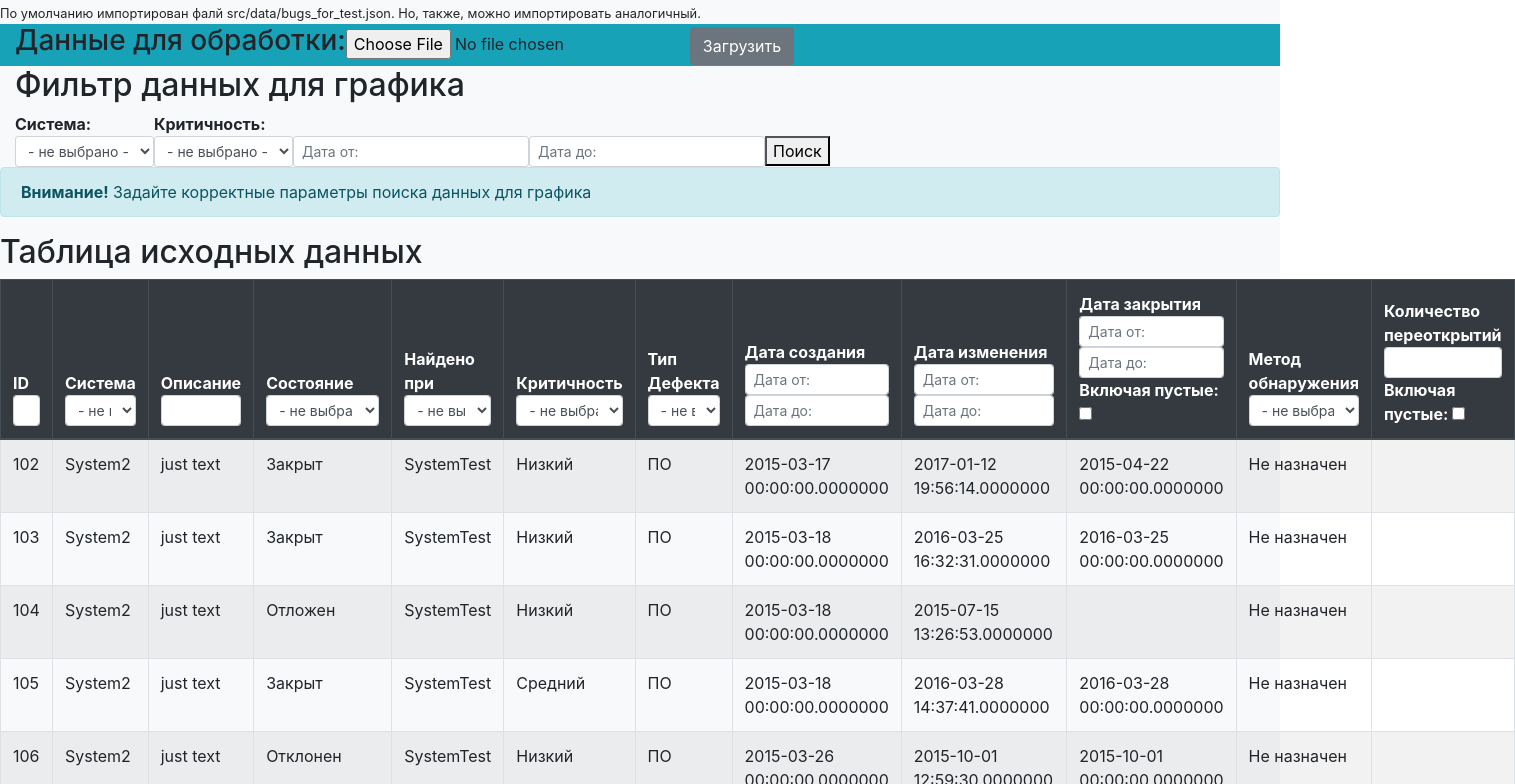
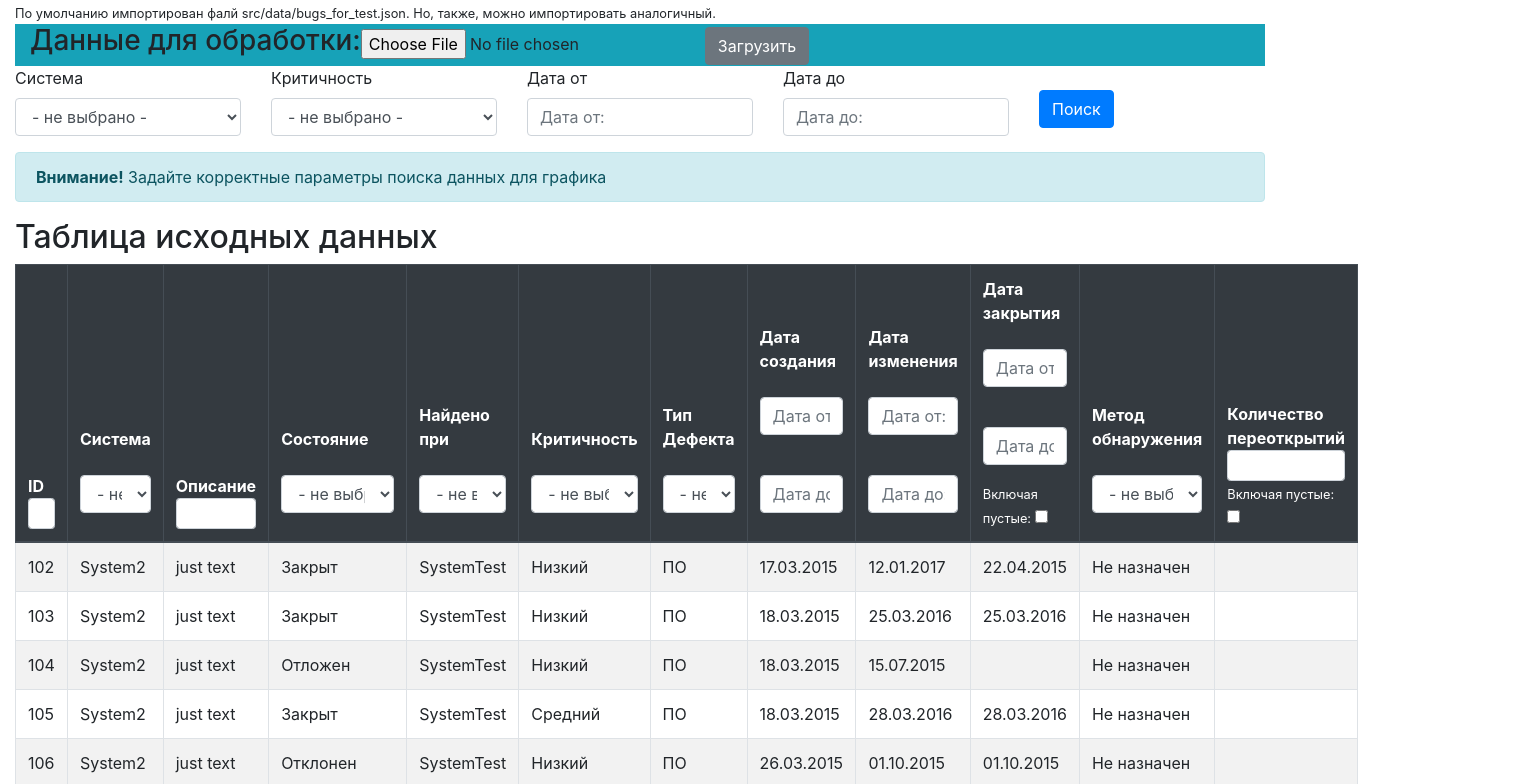
Before and after one commit to someSOAP/BugStatistic, a React (Create React App) app: page / in a window 1280 px wide. Shown: the top 784 px of the page, 1515 px wide, since content can reach past the window. Built offline with nearby package versions, Linux system fonts and the light colour scheme.

Commit message:
Оптимизация и рефакторинг кода

```diff
--- a/package.json
+++ b/package.json
@@ -8,10 +8,11 @@
     "date-fns": "^1.30.1",
     "jquery": "^3.3.1",
     "moment": "^2.24.0",
-    "react": "^16.7.0",
+    "react": "^16.12.0",
+    "react-bootstrap": "^1.0.0-beta.14",
     "react-chartjs-2": "^2.7.4",
     "react-datepicker": "^2.0.0",
-    "react-dom": "^16.7.0",
+    "react-dom": "^16.12.0",
     "react-paginate": "^6.2.1",
     "react-scripts": "2.1.3"
   },
--- a/src/App.js
+++ b/src/App.js
@@ -5,6 +5,7 @@ import * as AppF            from "./functions/appfunctions";
 import * as C               from './constants/'
 import LineChart            from './components/chart'
 import $                    from 'jquery'
+import { Container }        from "react-bootstrap";
 const data = require('./data/bugs_for_test.json')
 
 //получаем все возможные значения для указанных полей
@@ -108,7 +109,7 @@ class App extends Component {
     const { createDate, changeDate, closeDate, paginated, pageSelected} = state
     const { xAxisLabels, yAxisValues, system, criticalness } = state.chartData
     return (
-      <div className="wrapper bg-light">
+      <Container fluid>
       <small>По умолчанию импортирован фалй src/data/bugs_for_test.json. Но, также, можно импортировать аналогичный.</small>
       <div className = "container-fluid bg-info">
         <h3 className = 'd-inline-block'>Данные для обработки:{" "} </h3>
@@ -164,7 +165,7 @@ class App extends Component {
                                 closeDate
                               }}
           />
-      </div>
+      </Container>
     );
   }
 }
--- a/src/components/filters.js
+++ b/src/components/filters.js
@@ -1,7 +1,7 @@
 import React        from 'react'
 import Select       from './prescomponents/select'
-import DatePic      from './prescomponents/datepic'
-
+import DatePicker   from './prescomponents/datepic'
+import { Row, Col, Button } from 'react-bootstrap'
 
 //компонента с фильтрами для построения графика
 class Filters extends React.Component{
@@ -17,47 +17,57 @@ class Filters extends React.Component{
             }
         }
         return(
-            <div className = 'container-fluid'>
-                <h2>Фильтр данных для графика</h2>
-                <div className = 'd-inline-block'>
-                    <strong>Система:</strong>
+            <Row>
+                <Col>
                     <Select
                         options = { systems }
+                        title   = "Система"
                         onSelect = {({target}) => {
                             setter('chartData', target.value, 'system')
                             renewChart()
                         }
                         }
                     />
-                </div>
-                <div className = 'd-inline-block'>
-                    <strong>Критичность:</strong>
+                </Col>
+                <Col>
                     <Select
-                        options = { criticalnesses }
+                        options  = { criticalnesses }
+                        title    = "Критичность"
                         onSelect = {({target}) => {
                             setter('chartData', target.value, 'criticalness')
                             renewChart()
                         }}
                     />
-                </div>
-                <DatePic
+                </Col>
+                <Col>
+                    <DatePicker
                         placeholder = "Дата от:"
+                        title = "Дата от"
                         onChange = {(value) => {
                             setter('chartData', value, 'startDate')
                             renewChart()
                         }}
                         selected = {startDate}
                     />
-                <DatePic
+                </Col>
+                <Col>
+                    <DatePicker
                         placeholder = "Дата до:"
+                        title = "Дата до"
                         onChange = {(value) => {
                             setter('chartData', value, 'endDate')
                             renewChart()
                         }}
                         selected = {endDate}
                     />
-                <button onClick = {filterChart}> Поиск </button>
-            </div>
+                </Col>
+                <Col>
+                    <br/>
+                    <Button onClick = {filterChart}>
+                        Поиск
+                    </Button>
+                </Col>
+            </Row>
         )
     }
 }
--- a/src/components/prescomponents/datepic.js
+++ b/src/components/prescomponents/datepic.js
@@ -1,17 +1,21 @@
 import React from 'react'
-import DatePicker from 'react-datepicker'
+import _DatePicker from 'react-datepicker'
 import "react-datepicker/dist/react-datepicker.css";
-
+import { Form } from "react-bootstrap";
 
 // Компонент выбора даты с заданными по-умолчанию настройками
-const DatePic = ({selected, onChange = f=>f, placeholder = ''}) => {
-    return <DatePicker
+const DatePicker = ({selected, title, onChange = f=>f, placeholder = ''}) => {
+    return (
+        <Form.Group>
+            <Form.Label>{ title }</Form.Label>
+            <br/>
+            <_DatePicker
                 onChange                = {onChange}
                 selected                = {selected}
                 dateFormat              = "dd.MM.yyyy"
                 todayButton             = {"Сегодня"}
                 dropdownMode            = "select"
-                className               = "form-control form-control-sm"
+                className               = "form-control"
                 yearDropdownItemNumber  = {5}
                 isClearable             = {true}
                 placeholderText = {placeholder}
@@ -19,6 +23,9 @@ const DatePic = ({selected, onChange = f=>f, placeholder = ''}) => {
                 showYearDropdown
                 scrollableYearDropdown
             />
+        </Form.Group>
+        )
+
 
 }
-export default DatePic
+export default DatePicker
--- a/src/components/prescomponents/select.js
+++ b/src/components/prescomponents/select.js
@@ -1,10 +1,13 @@
 import React from 'react'
+import { Form } from 'react-bootstrap'
 import * as C from '../../constants'
 
 //компоненты выпадающий список. По умолчанию содержит значение "- не выбрано -" и остальные, которые в него подаём через props
-const Select = ({ options, onSelect =f=>f }) => {
+const Select = ({ options, title, onSelect =f=>f }) => {
     return(
-            <select className = 'form-control form-control-sm' onChange = {onSelect}>
+        <Form.Group>
+            <Form.Label>{ title }</Form.Label>
+            <Form.Control as="select" onChange = { onSelect }>
                 <option key = {'empty'} value = {C.empty}>{C.empty}</option>
                 {options ?
                     options.map(
@@ -12,8 +15,8 @@ const Select = ({ options, onSelect =f=>f }) => {
                             <option key = {i} value = {option}>{option}</option>
                     ) : null
                 }
-            </select>
-
+            </Form.Control>
+        </Form.Group>
     )
 }
 
--- a/src/components/prescomponents/table.js
+++ b/src/components/prescomponents/table.js
@@ -5,7 +5,7 @@ import { empty }        from '../../constants'
 import Pagination       from '../pagination'
 import $                from 'jquery'
 
-const { valuesToArray, attrsToArray, formatStr, createFilterField } = TableF
+const { valuesToArray, formatStr, createFilterField } = TableF
 
 // функция по очистке фильтров таблицы
 // в данном случае, использовать jQuery оказалось проще,
@@ -33,20 +33,22 @@ class Table extends React.Component{
                 <h2>{title}</h2>
                 <table className='table table-bordered table-striped table-hover'>
                     <thead className = 'thead-dark'>
+                        <tr>
                             {
-                            attrsToArray(headrows[0]).map((attr, i) =>
-                                    <th scope="col">
+                                Object.keys(headrows[0]).map((attr, i) =>
+                                        <th scope="col" key={i}>
                                             {formatStr(attr)}
                                             {createFilterField(attr, options, filters, dateValues, i)}
                                         </th>
                                 )
                             }
+                        </tr>
                     </thead>
                     {
                         (rows.length) ?
                     <tbody>
                         {
-                            rows.map(row => <Row args={valuesToArray(row)}/>)
+                            rows.map((row, key) => <Row args={valuesToArray(row)} key={key}/>)
                         }
                     </tbody> :
                     <div>
@@ -54,17 +56,17 @@ class Table extends React.Component{
                     </div>
                     }
                 </table>
-                <div class="btn-group float-left">
+                <div className="btn-group float-left">
                     <Pagination
                         openPage ={openPage}
                         pageCount = {pageCount}
                         pageSelected = {pageSelected}
                     />
                 </div>
-                <div class="btn-group float-right" role="group" aria-label="Basic example">
+                <div className="btn-group float-right" role="group" aria-label="Basic example">
                     <button
                         type="button"
-                        class="btn btn-secondary"
+                        className="btn btn-secondary"
                         onClick = {
                             () => {
                                 clearFilters()
@@ -75,7 +77,7 @@ class Table extends React.Component{
                     </button>
                     <button
                         type="button"
-                        class="btn btn-secondary"
+                        className="btn btn-secondary"
                         onClick = {filterData}
                     > Отфильтровать
                     </button>
--- a/src/components/prescomponents/tablerow.js
+++ b/src/components/prescomponents/tablerow.js
@@ -1,13 +1,13 @@
 import React from 'react'
-
+import moment from "moment"
 
 // Компонента создаёт строку в таблице
 // с колонками из параметра args
 const Row = ({args}) =>
     <tr>
         {
-            args.map(argument =>
-                <td>{argument}</td>
+            args.map((value, index) =>
+                <td key={index}>{moment(value, moment.ISO_8601).isValid() ? moment(value).format("DD.MM.YYYY") : value}</td>
             )
         }
     </tr>
--- a/src/functions/tablefunctions.js
+++ b/src/functions/tablefunctions.js
@@ -1,6 +1,6 @@
-import React    from 'react'
-import Select   from '../components/prescomponents/select'
-import DatePic  from '../components/prescomponents/datepic'
+import React      from 'react'
+import Select     from '../components/prescomponents/select'
+import DatePicker from '../components/prescomponents/datepic'
 import moment   from 'moment'
 // функции, используемые в компоненте таблица или для её посторения,
 // вынесены в этот модуль
@@ -10,11 +10,6 @@ import moment   from 'moment'
 // на основе этих значений строим строки таблицы
 function valuesToArray(obj){
     return Object.values(obj)
-}
-//преобразуем ключи объекта в массив
-// на основе этих значений будем строить заголовок таблицы
-function attrsToArray(obj){
-    return Object.keys(obj)
 }
 
 // преобразуем строку заголовка (перевод на русский некоторых значений)
@@ -40,14 +35,14 @@ function formatStr(string){
 // наличие этой галочки определяет влючение в результаты поиска
 // значений == null
 const includeNull = (onChange) =>
-    <div>Включая пустые: {" "}
+    <small>Включая пустые: {" "}
         <input type="checkbox" name="Включая пустые" onChange ={onChange}/>
-    </div>
+    </small>
 // компонента промежуток дат (от-> до)
 const  dateRange = (attr, setter, dateValue) =>
     <span>
-        <DatePic placeholder = "Дата от:" selected = {dateValue.from}  onChange = {(value) => setter(attr, value, 'from')}/>
-        <DatePic placeholder = "Дата до:" selected = {dateValue.to}    onChange = {(value) => setter(attr, value, 'to')}/>
+        <DatePicker placeholder = "Дата от:" selected = {dateValue.from}  onChange = {(value) => setter(attr, value, 'from')}/>
+        <DatePicker placeholder = "Дата до:" selected = {dateValue.to}    onChange = {(value) => setter(attr, value, 'to')}/>
         {
             (attr === 'closeDate') ?
             includeNull(({target}) => setter(attr, target.checked, 'includeNull')) : ''
@@ -94,4 +89,4 @@ function createFilterField(attr, options, filters, dateValues){
 }
 
 
-export {valuesToArray, attrsToArray, formatStr, createFilterField}
+export {valuesToArray, formatStr, createFilterField}
```
Also changed, not shown: 2 other files (tests, documents, lock files or other folders). Lines whose indentation alone changed are shown as unchanged.
